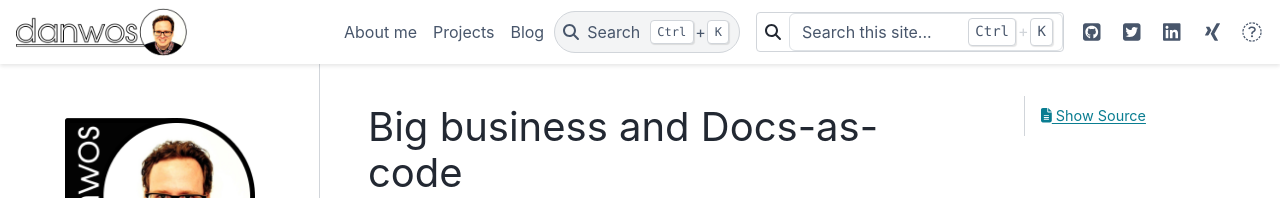
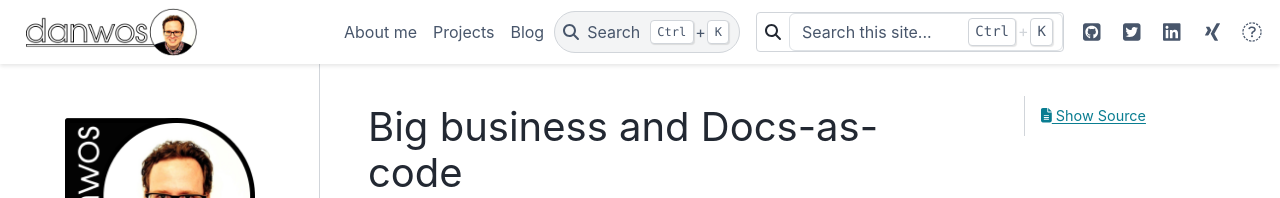
Before and after one commit to danwos/danwos.github.io, a Sphinx documentation site: the page built from docs/index.md, in a window 1280 px wide. Shown: the top 198 px of the page. Built offline with Sphinx 7.4.7 and the PyData theme 0.15.4, drawn with Linux system fonts in a browser that asks for light colours.

Commit message:
CSS update

```diff
--- a/docs/_static/custom.css
+++ b/docs/_static/custom.css
@@ -37,6 +37,9 @@
     max-width: 150px;
 }
 
+.navbar-brand img {
+    padding-left: 10px;
+}
 
 /*Text and link details at the end!
 */
```
